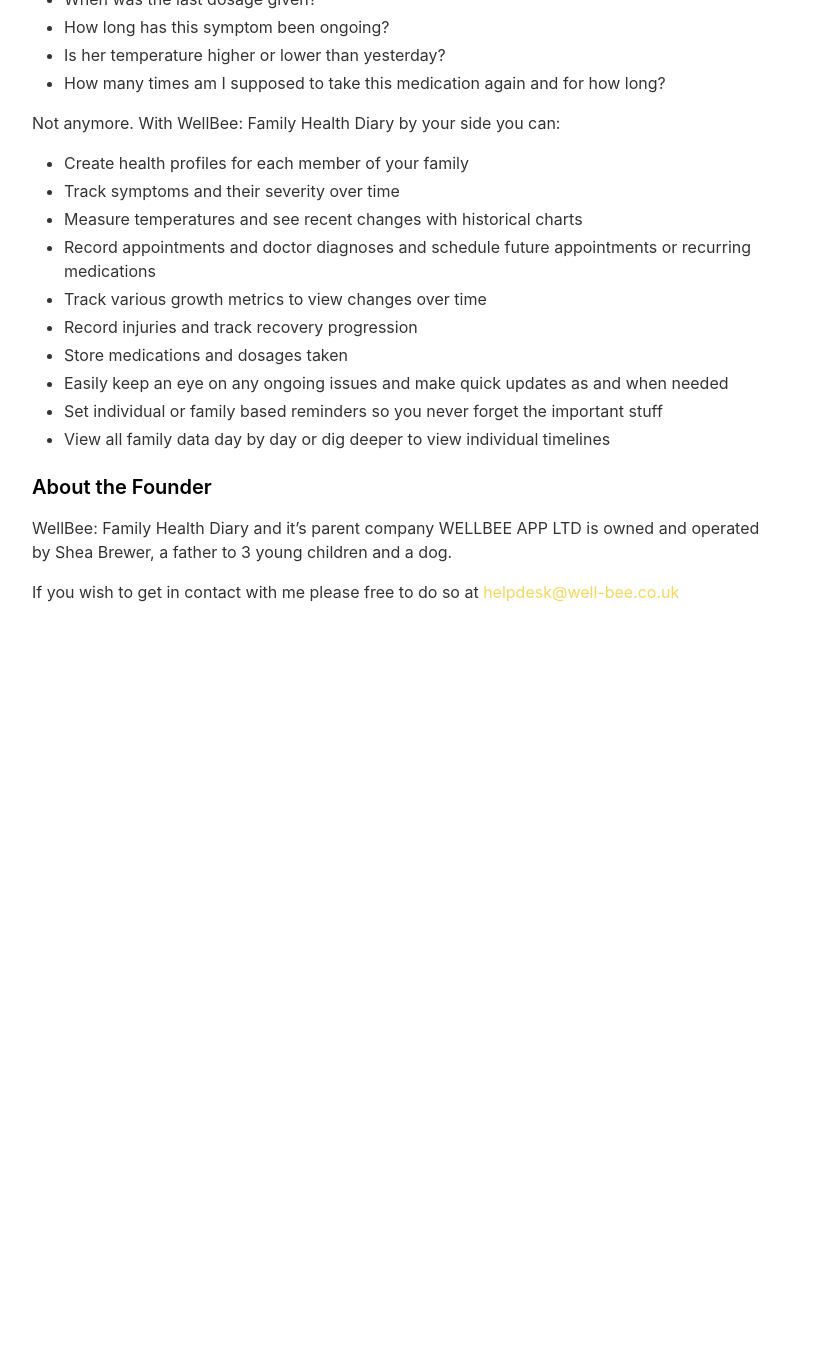
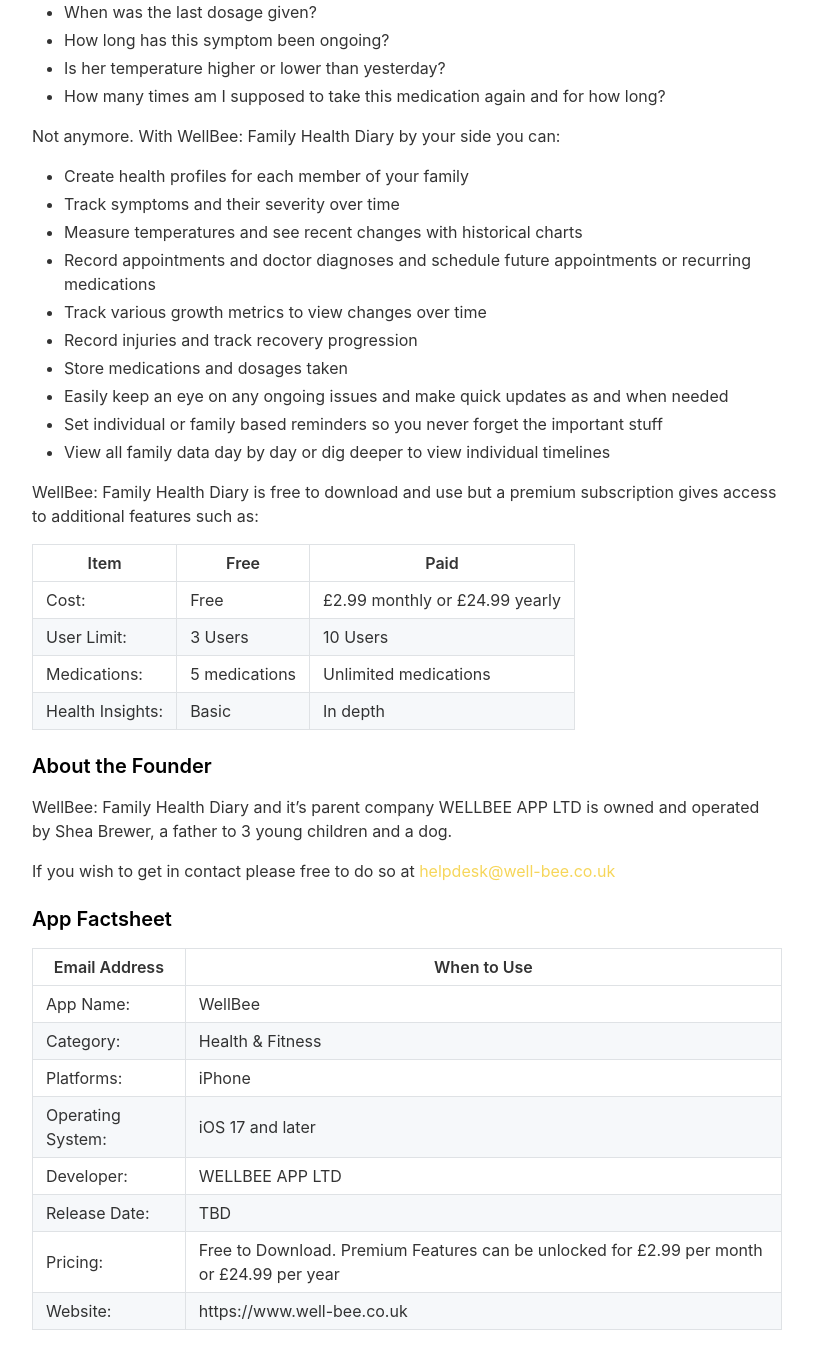
Before and after one commit to sheabrewer1986/WellBeeWebsite, a Jekyll site: the page built from _pages/presskit.md, in a window 1280 px wide and 1400 px high, scrolled down 413 px. Shown: the top 1369 px of the window, without its empty margins (233-1046 px from the left). Built offline with Jekyll 4.4.1, drawn with Linux system fonts in a browser that asks for light colours; nearby versions of some CDN libraries; before the commit the page ends 1087 px from its top, so only the background shows below that.

Commit message:
[Feature] Added fact sheet and free vs paid comparison table

```diff
--- a/_pages/presskit.md
+++ b/_pages/presskit.md
@@ -4,7 +4,7 @@
 include_in_header: false
 ---
 
-## Press Kit
+# Press Kit
 
 ### App Description and Feature List
 
@@ -30,9 +30,30 @@
 * Set individual or family based reminders so you never forget the important stuff
 * View all family data day by day or dig deeper to view individual timelines
 
+WellBee: Family Health Diary is free to download and use but a premium subscription gives access to additional features such as:
+
+| Item | Free | Paid |
+|--------|--------|-------------|
+| Cost: | Free | £2.99 monthly or £24.99 yearly |
+| User Limit: | 3 Users | 10 Users |
+| Medications: | 5 medications | Unlimited medications |
+| Health Insights: | Basic | In depth |
 
 ### About the Founder
 
 WellBee: Family Health Diary and it's parent company WELLBEE APP LTD is owned and operated by Shea Brewer, a father to 3 young children and a dog.
 
-If you wish to get in contact with me please free to do so at [helpdesk@well-bee.co.uk](mailto:helpdesk@well-bee.co.uk?subject=WellBee%20Support%20Request)
+If you wish to get in contact please free to do so at [helpdesk@well-bee.co.uk](mailto:helpdesk@well-bee.co.uk?subject=WellBee%20Support%20Request)
+
+### App Factsheet
+
+| Email Address | When to Use |
+|--------|-------------|
+| App Name: | WellBee |
+| Category: | Health & Fitness |
+| Platforms: | iPhone |
+| Operating System: | iOS 17 and later |
+| Developer: | WELLBEE APP LTD |
+| Release Date: | TBD |
+| Pricing: | Free to Download. Premium Features can be unlocked for £2.99 per month or £24.99 per year |
+| Website: | https://www.well-bee.co.uk |
```
